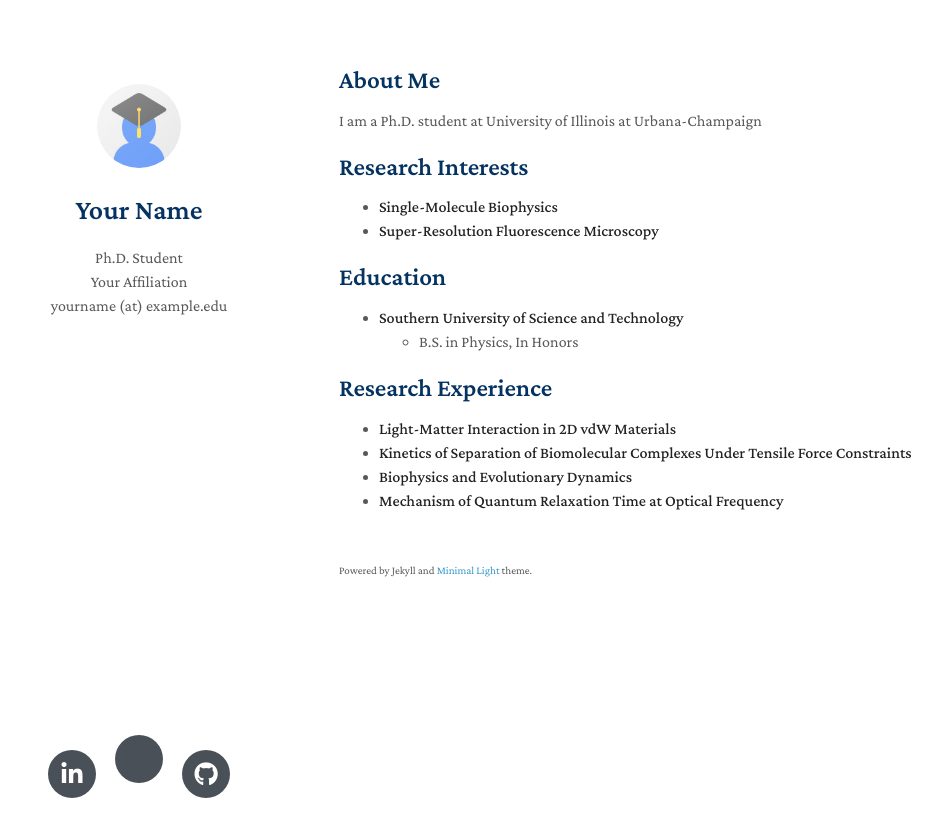
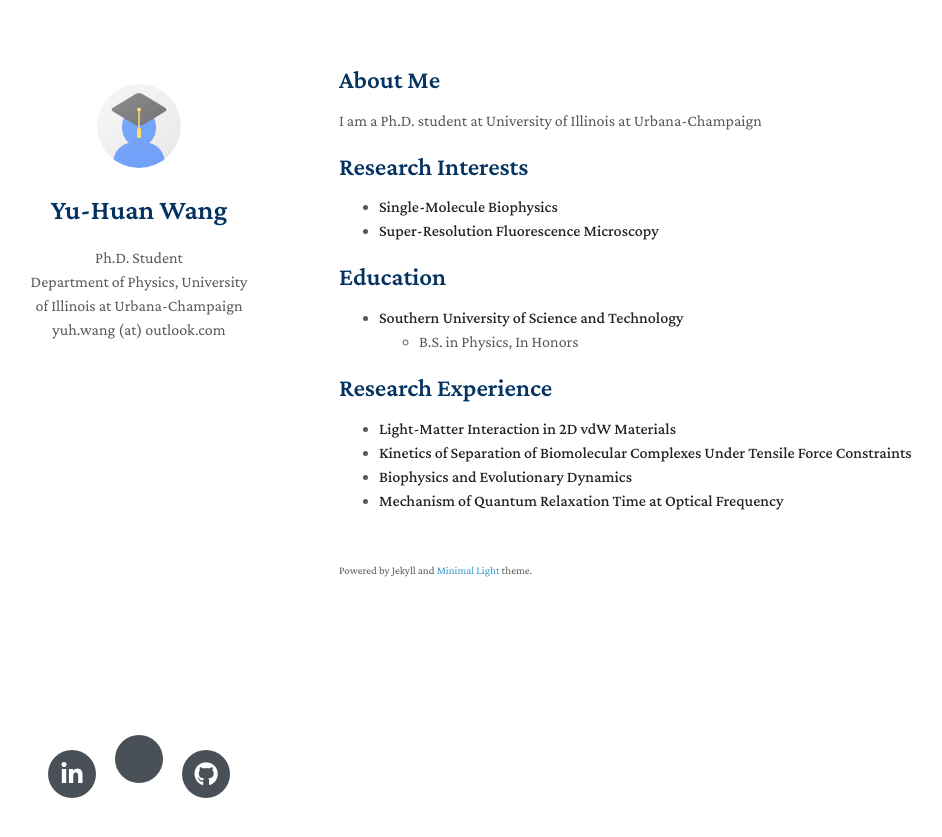
Before and after one commit to wangyh1949/wangyh1949.github.io, a Jekyll site: the page built from index.md, in a window 1280 px wide. Shown: the top 837 px of the page, without its empty margins (131-1073 px from the left). Built offline with Jekyll 4.4.1, drawn with Linux system fonts in a browser that asks for light colours; nearby versions of some CDN libraries; a style sheet for code colours, icons or effects is not loaded; our own code applies the rules of GitHub Pages for plain Markdown files.

Commit message:
Update _config.yml

```diff
--- a/_config.yml
+++ b/_config.yml
@@ -1,10 +1,10 @@
-title: Your Name
+title: Yu-Huan Wang
 position: Ph.D. Student
-affiliation: Your Affiliation
-email: yourname (at) example.edu
+affiliation: Department of Physics, University of Illinois at Urbana-Champaign
+email: yuh.wang (at) outlook.com
 keywords: minimal academic
 google_scholar: https://scholar.google.com/
-github_link: https://github.com/yaoyao-liu/minimal-light
+github_link: https://github.com/wangyh1949
 linkedin: https://www.linkedin.com/
 avatar: ./assets/img/avatar.png
 google_analytics: UA-111540567-4
```
